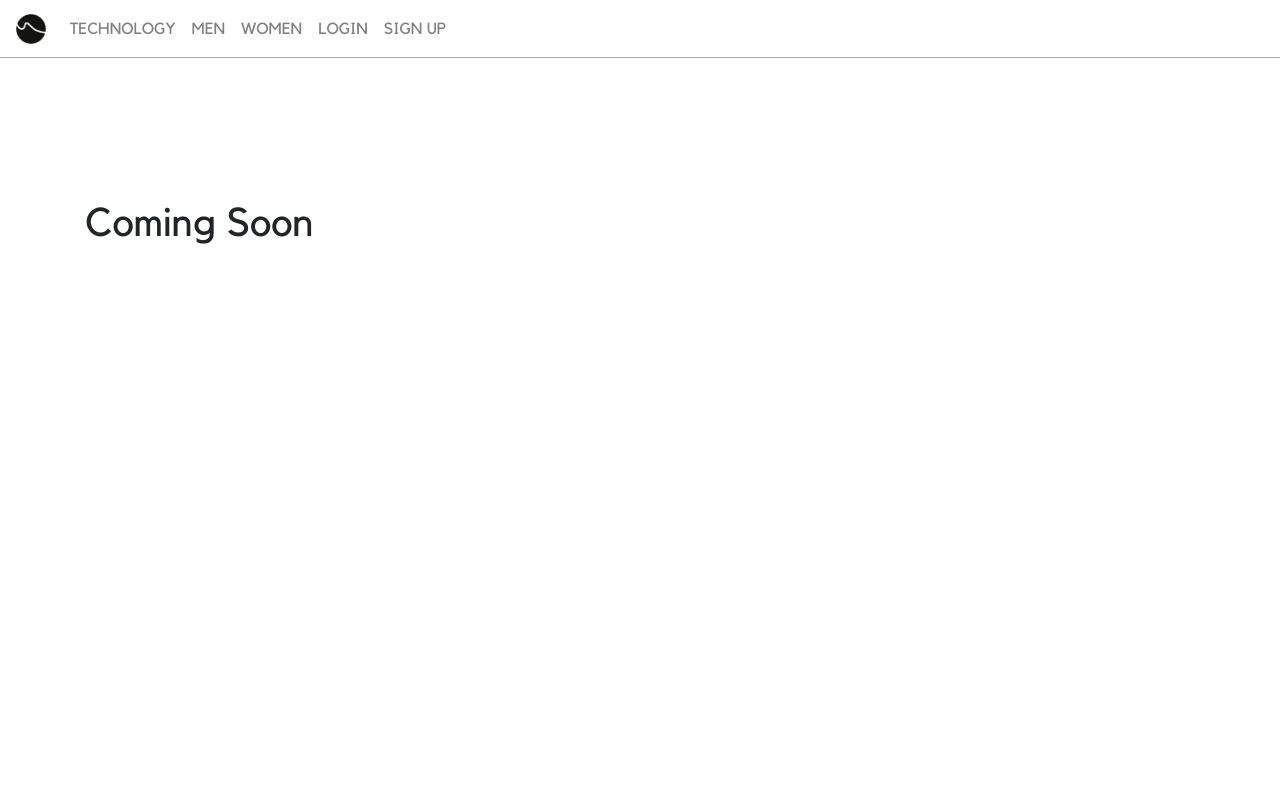
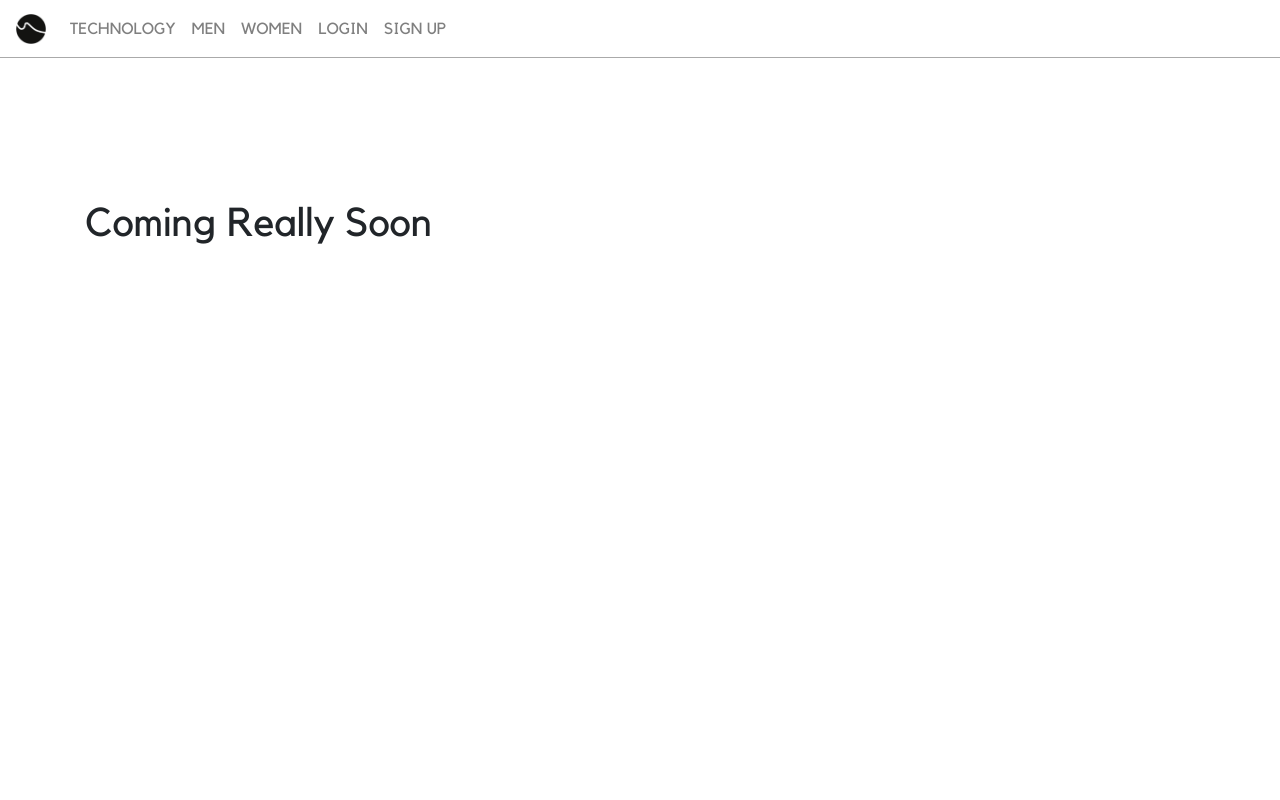
Before and after one commit to priambudiLB/oshare, a React (Create React App) app: page /tech in a window 1280 px wide. Shown: the top 800 px of the page. Built offline with nearby package versions, Linux system fonts and the light colour scheme.

Commit message:
[CHORES] uncomment chromedriver

```diff
--- a/src/Technology.js
+++ b/src/Technology.js
@@ -10,7 +10,7 @@ class Technology extends Component {
   render() {
     return (
       <div className="container tech" id="high" >
-        <h1>Coming Soon</h1>
+        <h1>Coming Really Soon</h1>
       </div>
     );
   }
```
Also changed, not shown: 7 other files (tests, documents, lock files or other folders).
